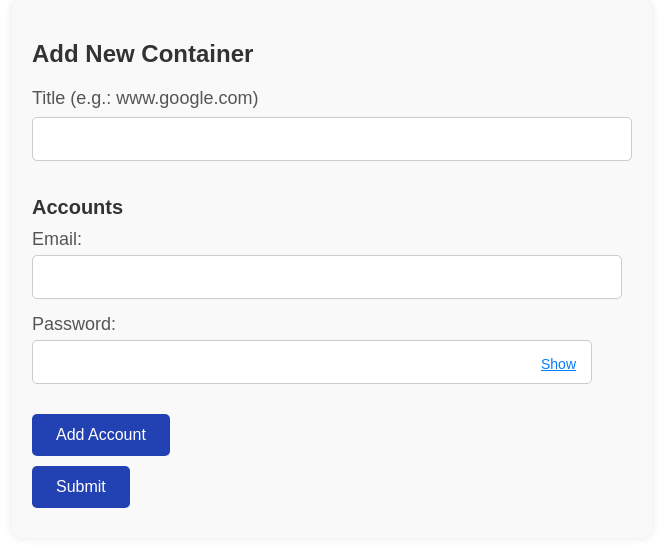
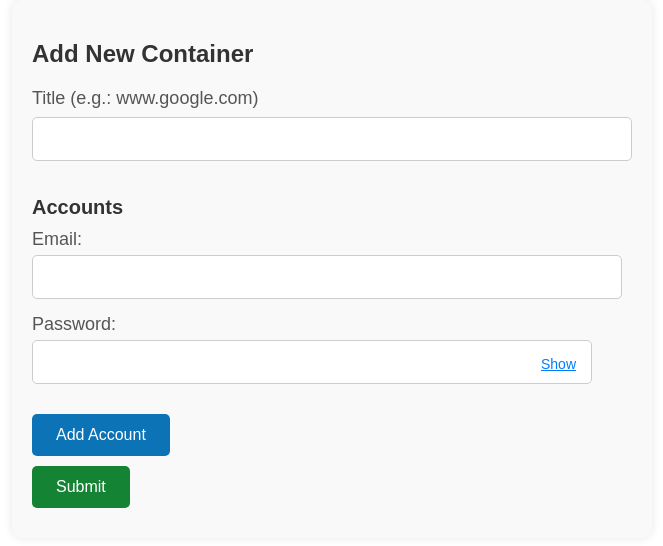
Before and after one commit to KrishnaBhawsar/password-manager-react, a React (Create React App) app: page /user/add-container in a window 1280 px wide. Shown: the top 546 px of the page, without its empty margins (308-971 px from the left). Built offline with nearby package versions, Linux system fonts and the light colour scheme; no server answers.

Commit message:
final update

```diff
--- a/src/Pages/AddContainer.css
+++ b/src/Pages/AddContainer.css
@@ -66,7 +66,7 @@
 /* Button styling */
 .add-account,
 .submit {
-    background-color: #2241b2;
+    background-color: #158334;
     color: #fff;
     border: none;
     padding: 12px 24px;
@@ -75,6 +75,9 @@
     transition: background-color 0.3s ease;
     font-size: 16px;
     margin-bottom: 10px;
+}
+.add-account {
+    background-color: #0c73b6;
 }
 
 .add-account:hover,
--- a/src/Pages/User.js
+++ b/src/Pages/User.js
@@ -155,7 +155,7 @@ function User() {
     return (
         <div className="user-container">
             <div className="user-header">
-                <h2>{accountOwner}!</h2>
+                <h2>{accountOwner}</h2>
                 <button className="add-container-button" onClick={handleAddContainer}>Add Container</button>
             </div>
             <div className="container-list">
```
